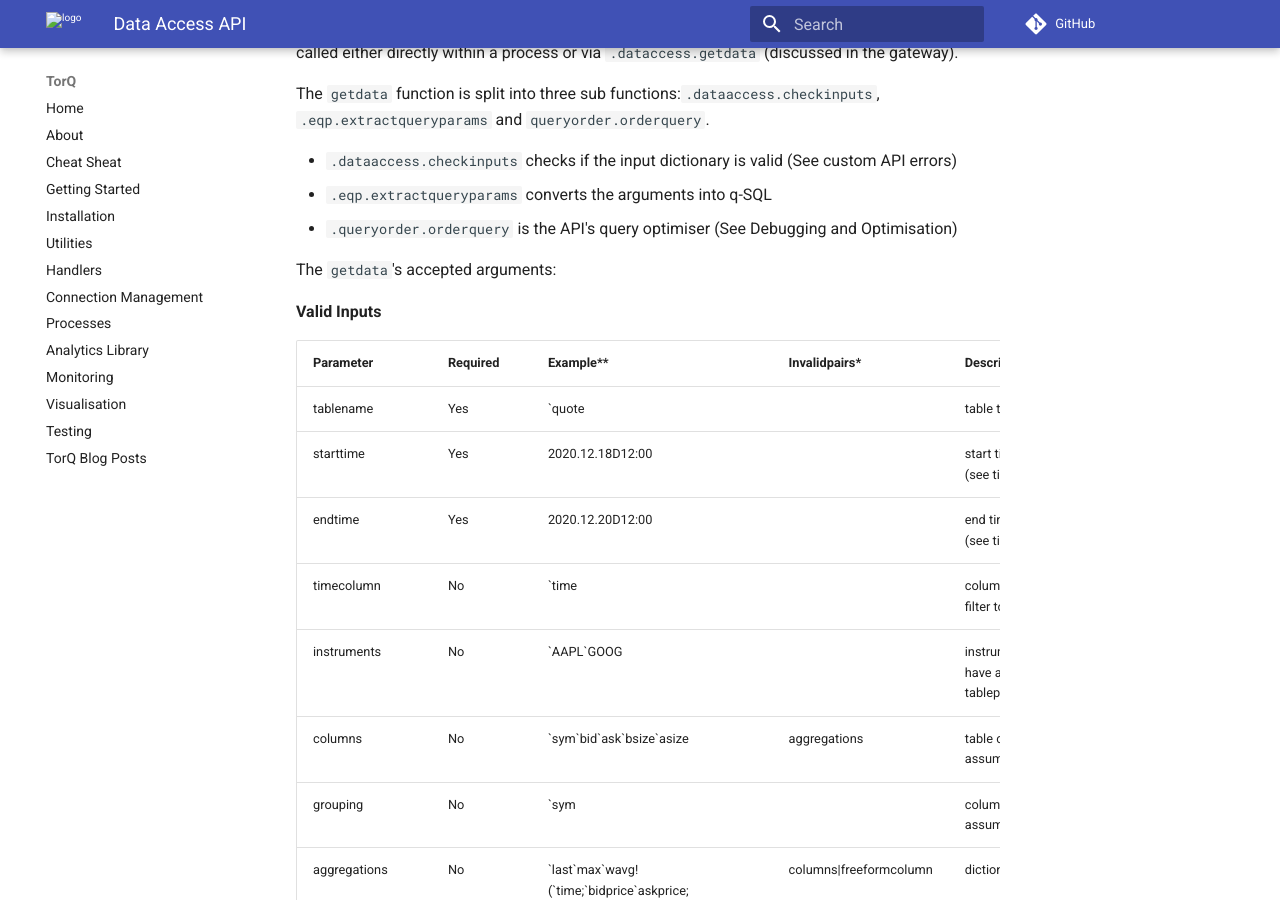
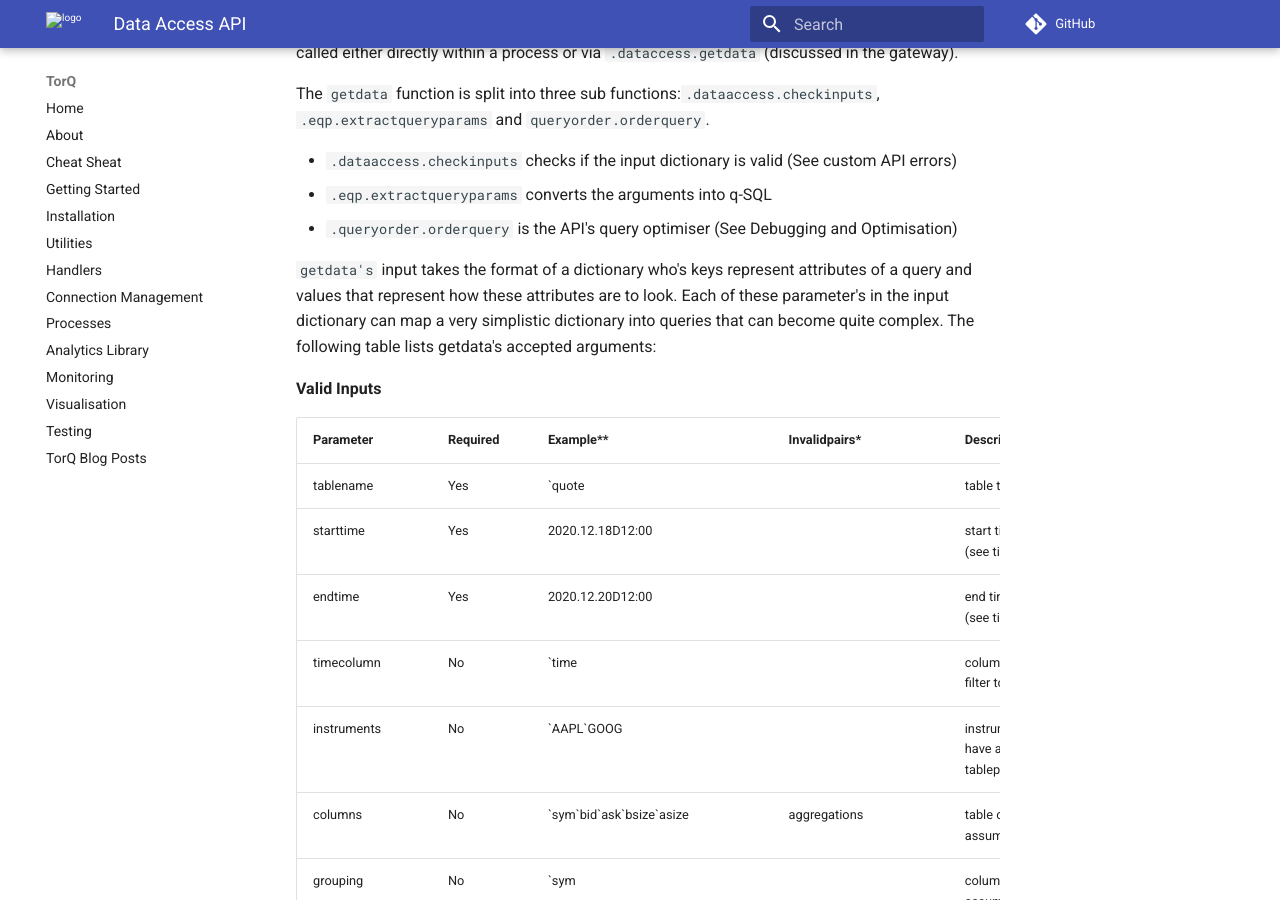
Before and after one commit to DataIntellectTech/TorQ, an MkDocs documentation site: the page built from docs/dataaccess.md, in a window 1280 px wide and 900 px high, scrolled down 2102 px. Built offline with MkDocs 1.6.1 and Material for MkDocs 9.7.7, drawn with Linux system fonts in a browser that asks for light colours; comment, search, counter and statistics services are not loaded; old or Windows-style settings are respelled for this version of MkDocs.

Commit message:
Update dataaccess.md

```diff
--- a/docs/dataaccess.md
+++ b/docs/dataaccess.md
@@ -67,7 +67,7 @@ The `getdata` function is split into three sub functions:` .dataaccess.checkinpu
 - `.eqp.extractqueryparams` converts the arguments into q-SQL
 - `.queryorder.orderquery` is the API's query optimiser (See Debugging and Optimisation)
 
-The `getdata`'s accepted arguments:
+`getdata's` input takes the format of a dictionary who's keys represent attributes of a query and values that represent how these attributes are to look. Each of these parameter's in the input dictionary can map a very simplistic dictionary into queries that can become quite complex. The following table lists getdata's accepted arguments:
 
 **Valid Inputs**
 
```
